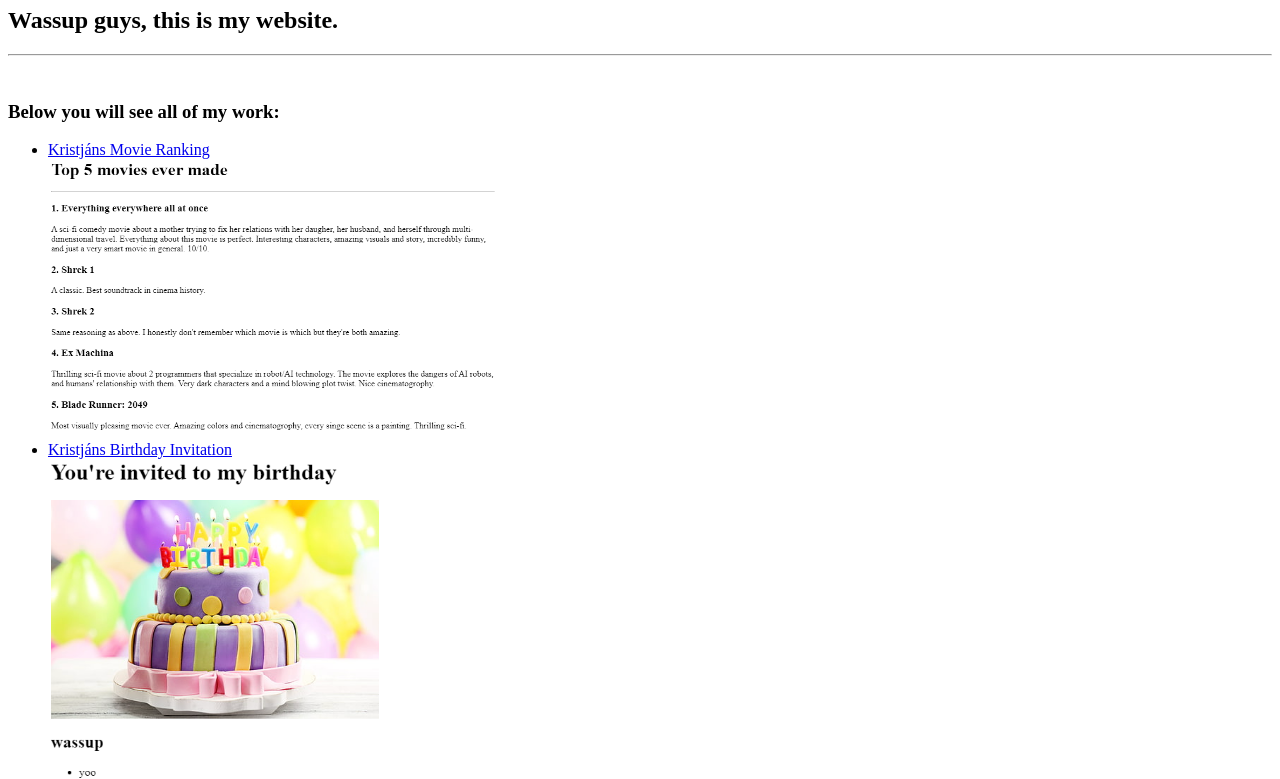
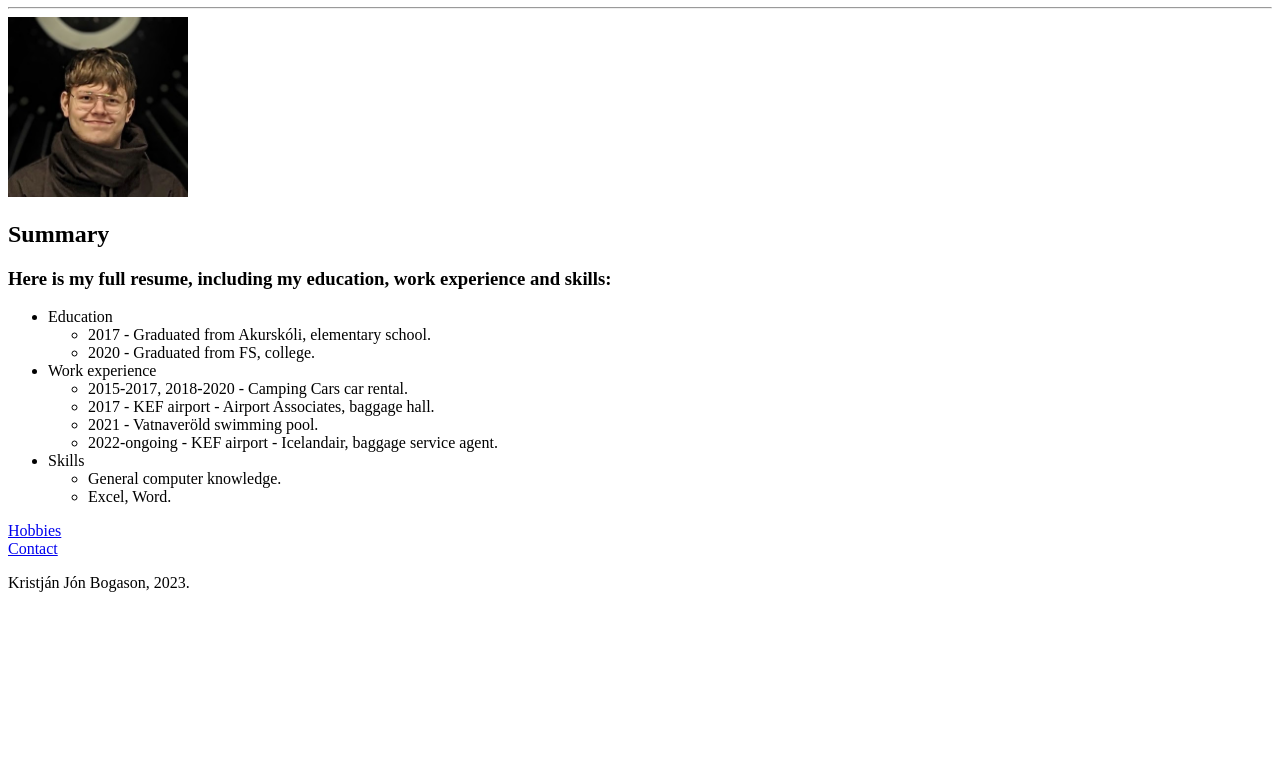
Before and after one commit to krissi4000/html-portfolio, a plain HTML site: page index.html in a window 1280 px wide. Shown: the part 73-852 px from the top of the page. After the commit the page ends 800 px from the top, so only its background shows below. Drawn offline with Linux system fonts and the light colour scheme.

Commit message:
Add files via upload

```diff
--- a/index.html
+++ b/index.html
@@ -1,28 +1,48 @@
 <!DOCTYPE html>
-<html lang="en">
 <head>
     <meta charset="UTF-8">
-    <title>KristjansWebsite</title>
+    <title>My Resume</title>
 </head>
 <body>
-   <h1>Kristjáns Website</h1>
-   <h2>Wassup guys, this is my website.</h2>
-   <hr/>
-   <br/>
-   <h3>Below you will see all of my work:</h3>
-        <ul>
-         <li><a href="./public/movie-ranking.html">Kristjáns Movie Ranking</a></li>
-         <a href="./public/movie-ranking.html"><img src="./assets/images/movie-ranking.png" width="450"></a>
+    <h1>My Resume</h1>
+    <hr />
+    <img src="./Selfie.jpg" width="180">
+    <h2>Summary</h2>
+    <h3>Here is my full resume, including my education, work experience and skills:</h3>
+    <ul>
+        <li>Education
+            <ul>
+                <li>2017 - Graduated from Akurskóli, elementary school.</li>
+                <li>2020 - Graduated from FS, college.</li>
+            </ul>
+        </li>
 
-         <li><a href="./public/birthday-invite.html">Kristjáns Birthday Invitation</a></li>
-         <a href="./public/birthday-invite.html"><img src="assets/images/birthday.png" width="350"></a>
-        </ul>
+        <li>Work experience
+            <ul>
+                <li>2015-2017, 2018-2020 - Camping Cars car rental.</li>
+                <li>2017 - KEF airport - Airport Associates, baggage hall.</li>
+                <li>2021 - Vatnaveröld swimming pool.</li>
+                <li>2022-ongoing - KEF airport - Icelandair, baggage service agent.</li>
+            </ul>
+        </li>
+        <li>Skills
+            <ul>
+                <li>General computer knowledge.</li>
+                <li>Excel, Word.</li>
+            </ul>
+        </li>
+    </ul>
 
-    <a href="./public/contact.html">Contact Me</a>
-    <br/>
-    <a href="./public/about.html">About Me</a>
+    <p>
+    <a href="./hobbies.html">Hobbies</a> <br/>
+    <a href="./contact.html">Contact</a>
+    </p>
+
+    <footer><p>Kristján Jón Bogason, 2023.</p></footer>
+
+
+
 
 
 
 </body>
-</html>
```
Also changed, not shown: Selfie.jpg (added), contact.html (added), hobbies.html (added).
